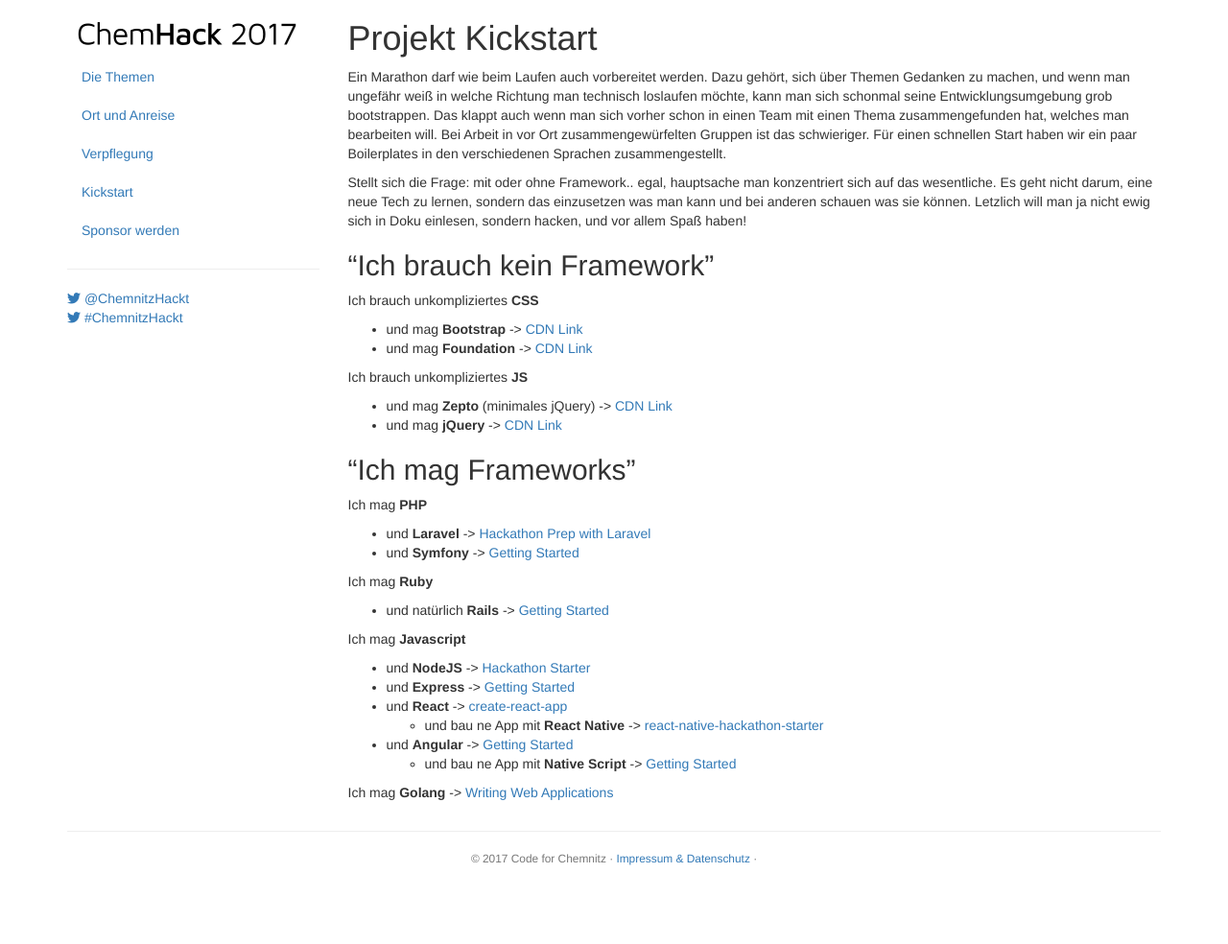
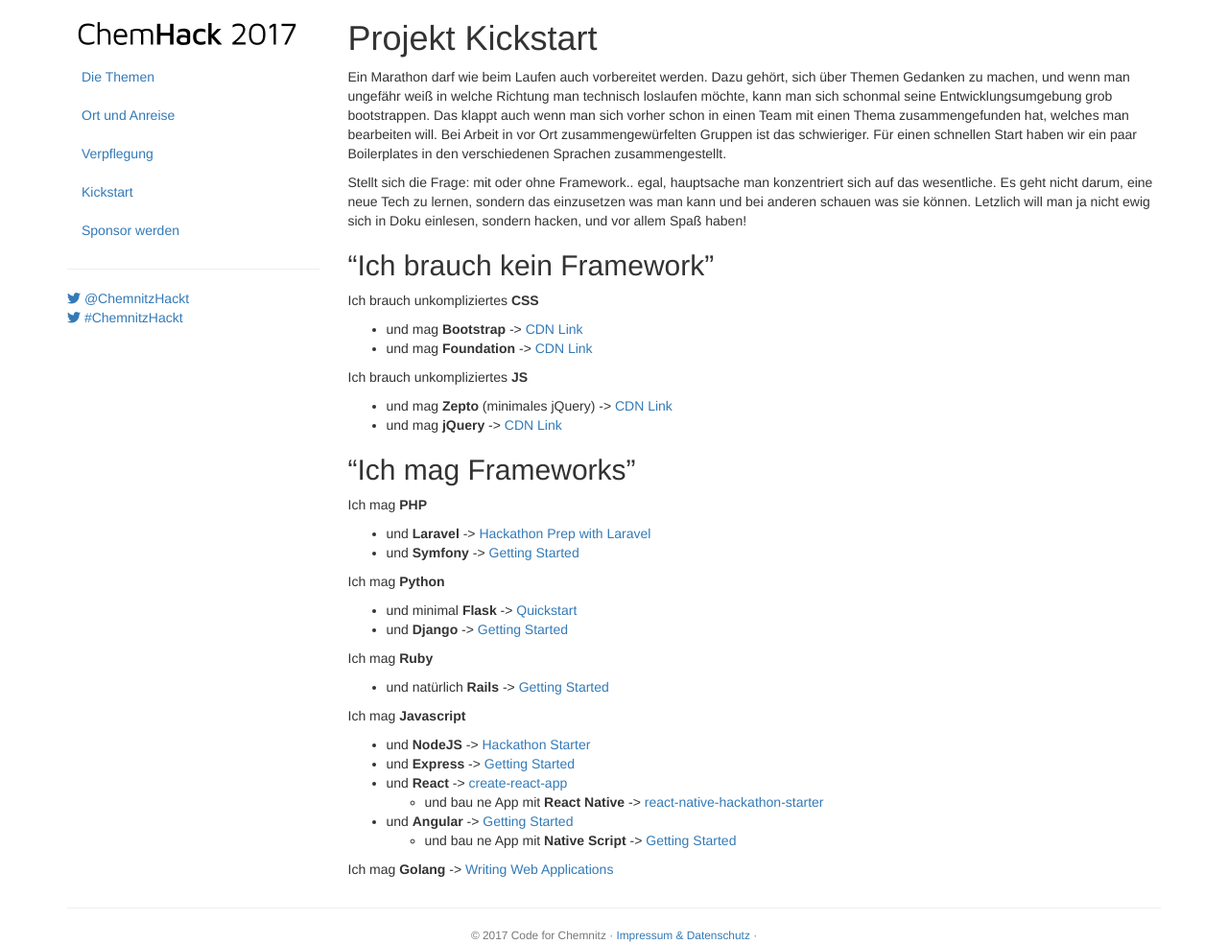
Before and after one commit to CodeforChemnitz/chemhack, a Jekyll site: the page built from kickstart.md, in a window 1280 px wide. Shown: the whole page at 96% size. Built offline with Jekyll 4.4.1, drawn with Linux system fonts in a browser that asks for light colours; nearby versions of some CDN libraries; before the commit the page ends 904 px from its top, so only the background shows below that.

Commit message:
python kickstart

```diff
--- a/kickstart.md
+++ b/kickstart.md
@@ -29,6 +29,10 @@
 - und **Laravel** -> [Hackathon Prep with Laravel](https://medium.com/@piesse/hackathon-prep-with-laravel-dc47d96a2932)
 - und **Symfony** -> [Getting Started](https://symfony.com/doc/current/index.html)
 
+Ich mag **Python**
+- und minimal **Flask** -> [Quickstart](http://flask.pocoo.org/docs/0.12/quickstart/)
+- und **Django** -> [Getting Started](https://www.djangoproject.com/start/)
+
 Ich mag **Ruby**
 - und natürlich **Rails** -> [Getting Started](http://guides.rubyonrails.org/getting_started.html)
 
```
